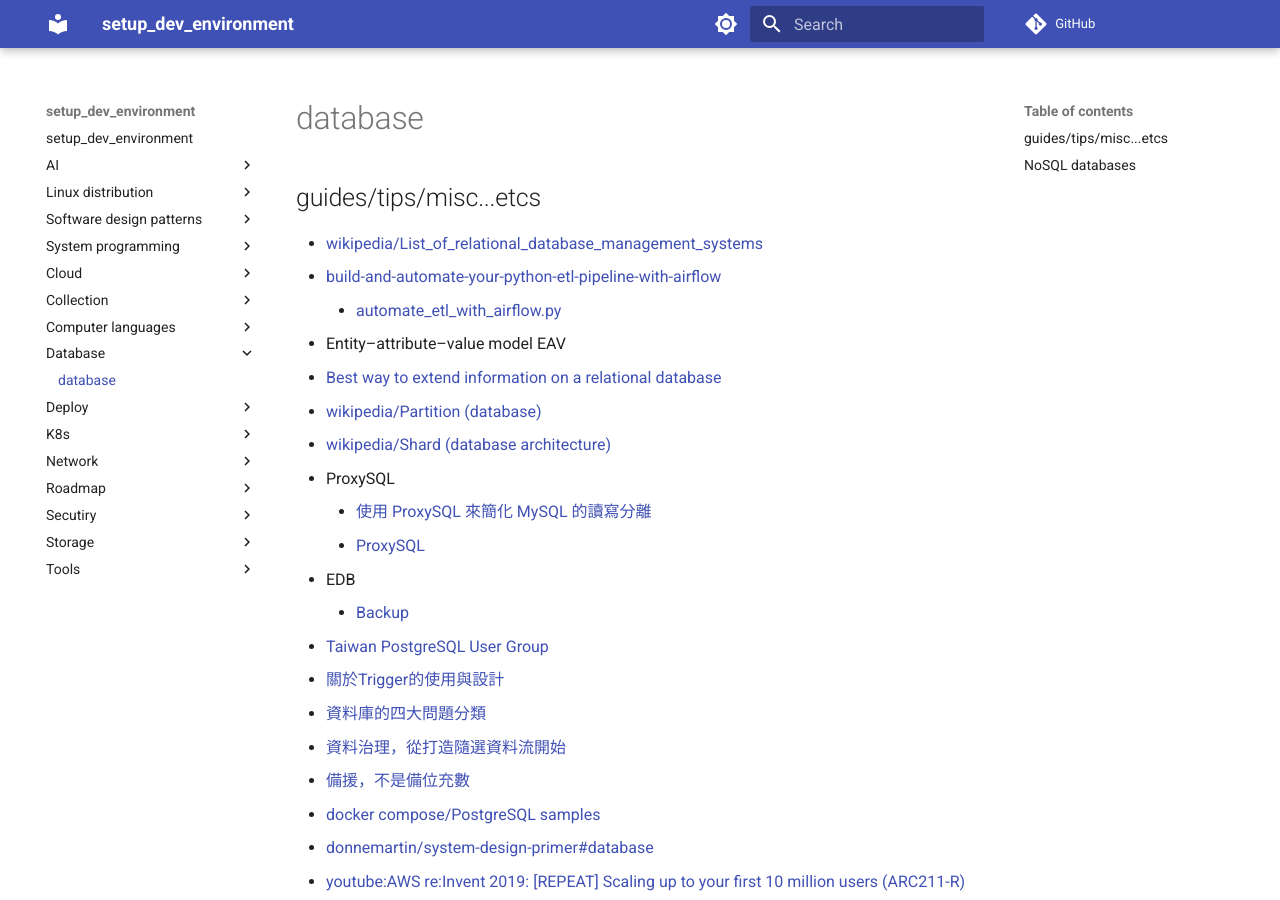
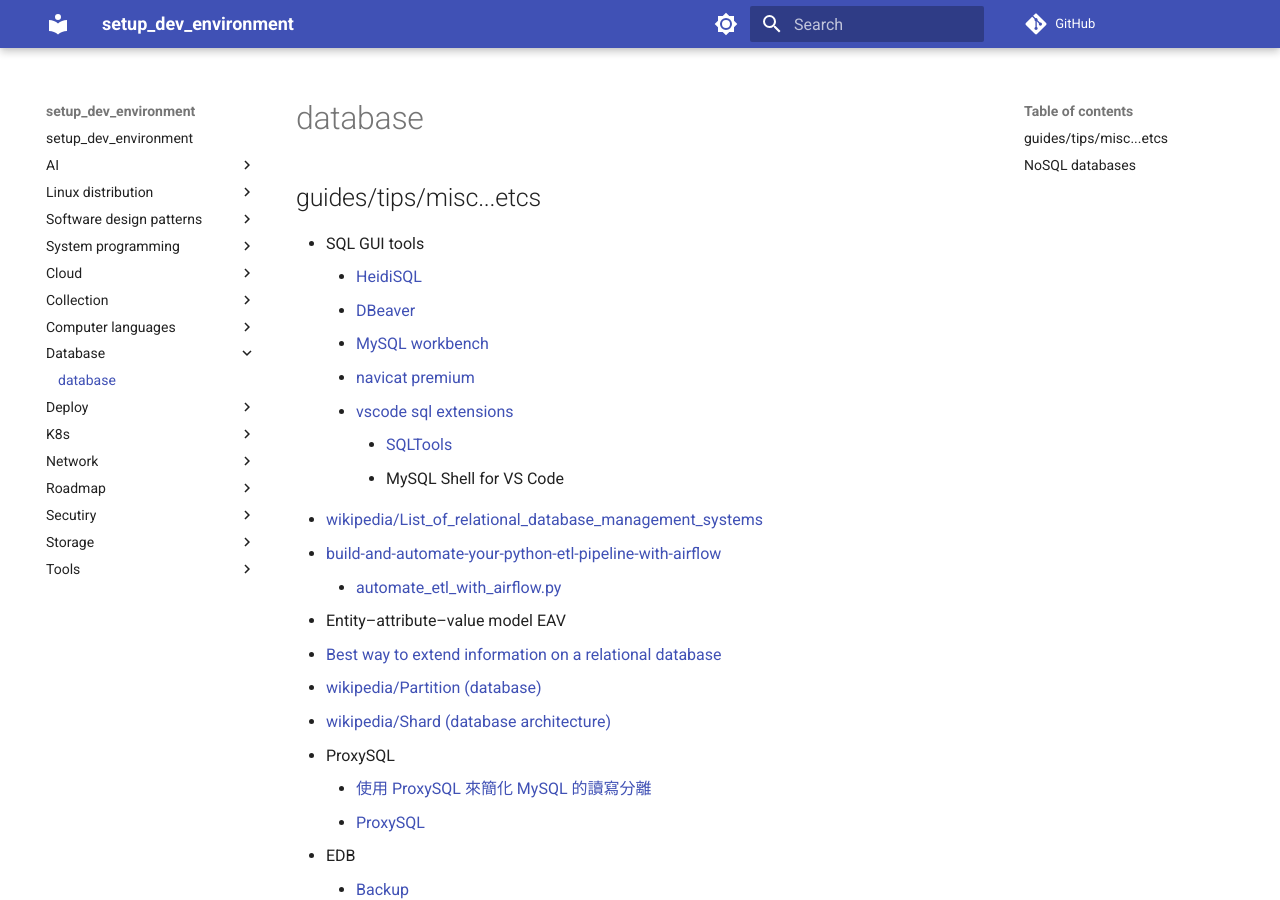
Before and after one commit to hong539/setup_dev_environment, an MkDocs documentation site: the page built from docs/database/database.md, in a window 1280 px wide and 900 px high. Built offline with MkDocs 1.6.1 and Material for MkDocs 9.7.7, drawn with Linux system fonts in a browser that asks for light colours; comment, search, counter and statistics services are not loaded; some of the changed text lies outside the part shown.

Commit message:
update docs

```diff
--- a/docs/database/database.md
+++ b/docs/database/database.md
@@ -2,6 +2,14 @@
 
 ## guides/tips/misc...etcs
 
+* SQL GUI tools
+    * [HeidiSQL](https://www.heidisql.com/)
+    * [DBeaver](https://dbeaver.io/)
+    * [MySQL workbench](https://www.mysql.com/products/workbench/)
+    * [navicat premium](https://www.navicat.com/cht/products/navicat-premium)
+    * [vscode sql extensions](https://marketplace.visualstudio.com/search?term=tag%3Amysql&target=VSCode&category=All%20categories&sortBy=Relevance)
+        * [SQLTools](https://github.com/mtxr/vscode-sqltools)
+        * MySQL Shell for VS Code
 * [wikipedia/List_of_relational_database_management_systems](https://en.wikipedia.org/wiki/List_of_relational_database_management_systems)
 * [build-and-automate-your-python-etl-pipeline-with-airflow](https://morioh.com/a/7c5f74462887/build-and-automate-your-python-etl-pipeline-with-airflow)
     * [automate_etl_with_airflow.py](https://github.com/hnawaz007/pythondataanalysis/blob/main/ETL%20Pipeline/automate_etl_with_airflow.py)
```
Also changed, not shown: other parts of docs/database/database.md (+2 -0 lines), docs/computer languages/Computer_languages.md (+1 -0 lines), docs/network/ssh/ssh.md (added, +9 -0 lines), docs/tools/automation.md (+4 -0 lines), docs/tools/ci_and_cd_tools.md (line endings or trailing spaces).
